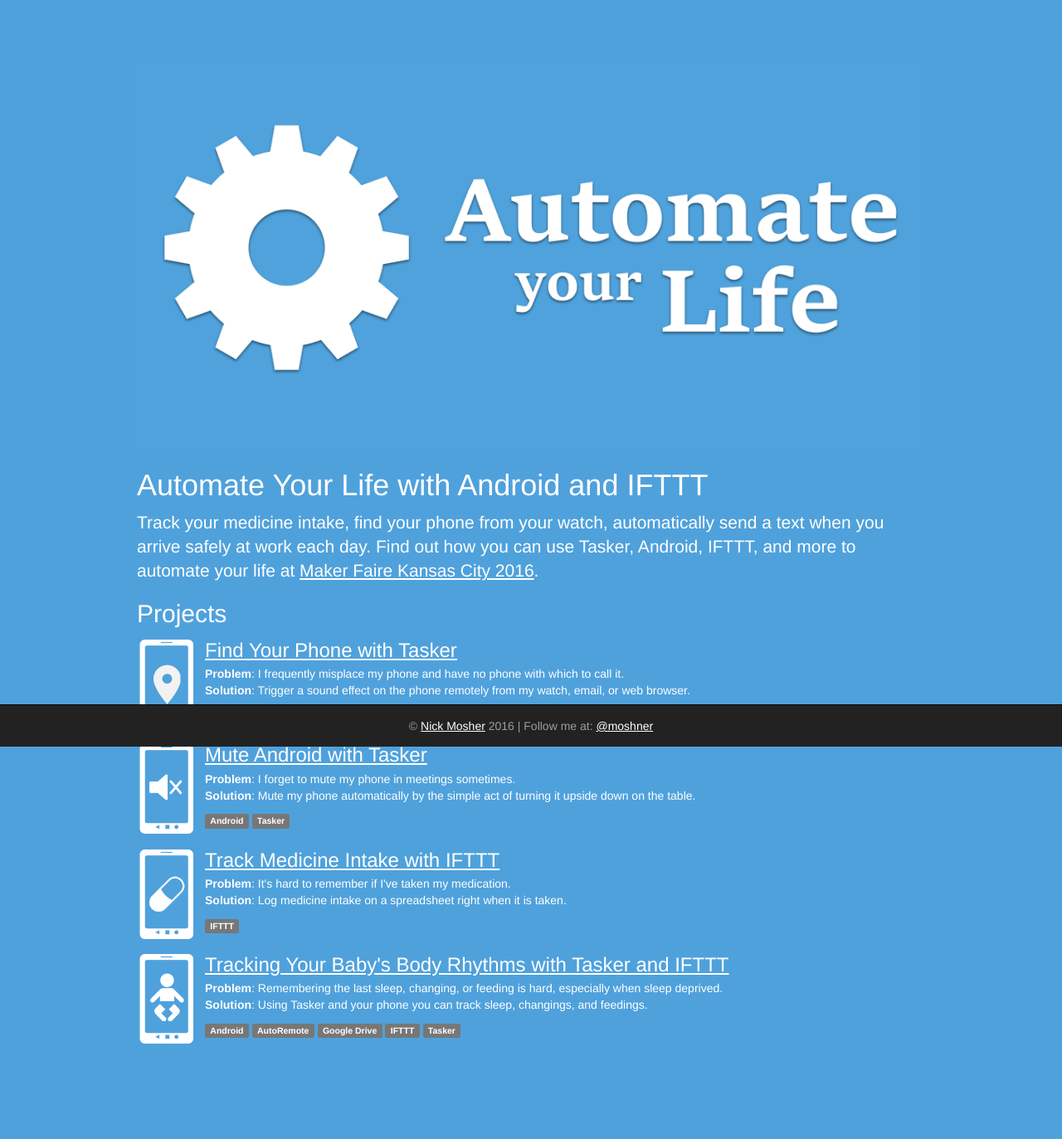
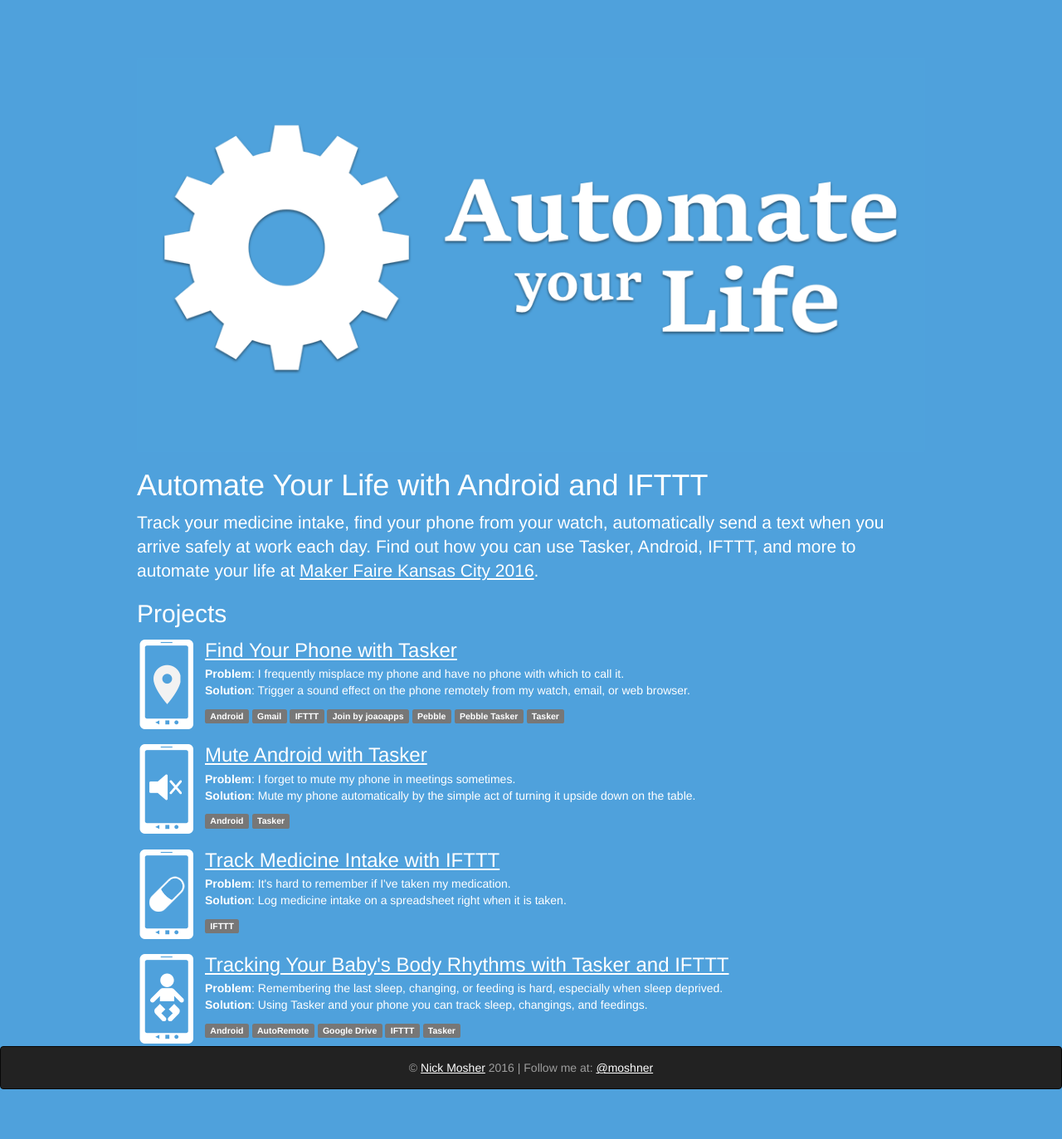
Before and after one commit to moshner/automateyourlife.org, a Jekyll site: the page built from index.html, in a window 1280 px wide. Shown: the whole page at 83% size. Built offline with Jekyll 4.4.1, drawn with Linux system fonts in a browser that asks for light colours; nearby versions of some CDN libraries; before the commit the page ends 1261 px from its top, so only the background shows below that.

Commit message:
footer styles

```diff
--- a/_includes/layout/footer.html
+++ b/_includes/layout/footer.html
@@ -1,4 +1,4 @@
-        <footer class="navbar navbar-inverse navbar-fixed-bottom">
+        <footer class="navbar navbar-inverse">
             <div class="container-fluid">
                 <p class="navbar-text text-center">&copy; <a href="http://nick.mosher.me">Nick Mosher</a> 2016 | Follow me at: <a href="https://twitter.com/moshner">@moshner</a></p>
             </div>
--- a/assets/styles/site.css
+++ b/assets/styles/site.css
@@ -1,7 +1,17 @@
+html {
+    position: relative;
+    min-height: 100%;
+}
 body {
     background-color: #4fa1dc;
     color: white;
     padding-top: 70px;
+    margin-bottom: 60px;
+}
+body > footer {
+    position: absolute;
+    bottom: 0;
+    width: 100%;
 }
 a {
     color: white;
```
